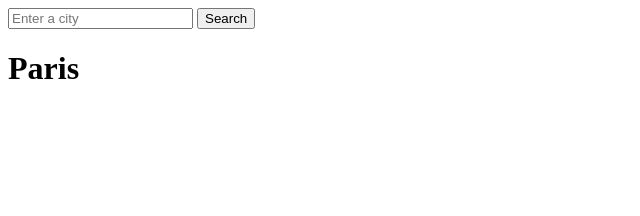
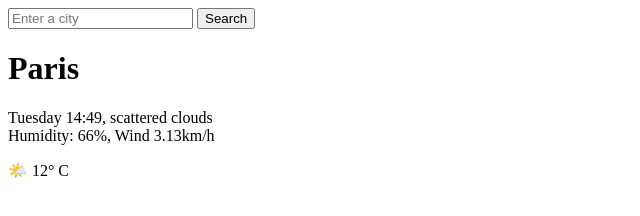
Before and after one commit to kdiscua/lesson-7, a plain HTML site: page index.html in a window 1280 px wide. Shown: the whole page, without its empty margins (0-640 px from the left). Drawn offline with Linux system fonts and the light colour scheme.

Commit message:
added paragraph values

```diff
--- a/index.html
+++ b/index.html
@@ -13,7 +13,15 @@
       </form>
     </header>
     <main>
-      <h1>Paris</h1>
+      <div>
+        <h1>Paris</h1>
+        <p>
+          Tuesday 14:49, scattered clouds
+          <br />
+          Humidity: 66%, Wind 3.13km/h
+        </p>
+      </div>
+      <div>🌤️ 12° C</div>
     </main>
   </body>
 </html>
```
